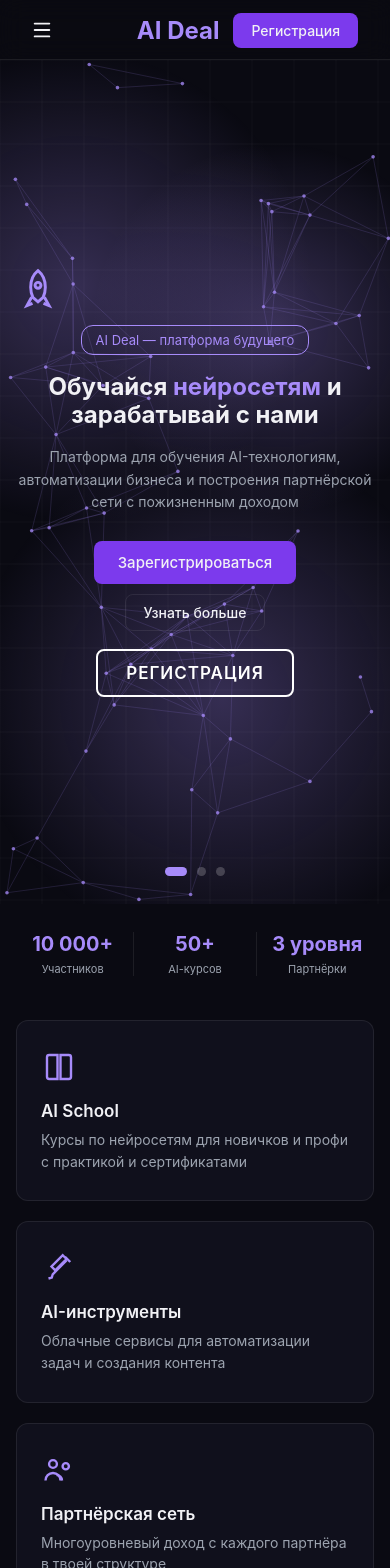
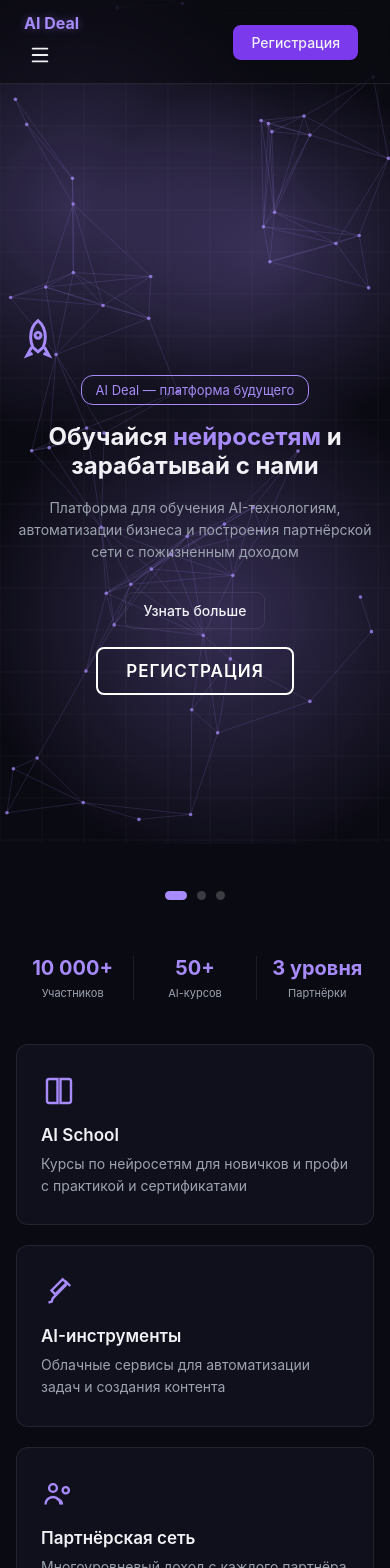
Before and after one commit to lordlezabastard-afk/ai-deal-website, a React (Vite) app in the folder frontend/: page / in a window 390 px wide. Shown: the top 1568 px of the page. Built offline with nearby package versions, Linux system fonts and the light colour scheme.

Commit message:
Единый фон секций, пульсация логотипа, боковые иллюстрации, анимация счётчиков статистики

```diff
--- a/frontend/src/components/Hero.css
+++ b/frontend/src/components/Hero.css
@@ -1,3 +1,11 @@
+.hero-fixed-canvas {
+  position: fixed;
+  inset: 0;
+  width: 100%;
+  height: 100%;
+  z-index: 0;
+}
+
 .hero-scroll {
   position: relative;
   height: 100vh;
@@ -15,54 +23,7 @@
   flex-direction: column;
   justify-content: center;
   overflow: hidden;
-  background: #0a0a12;
-}
-
-.hero__canvas {
-  position: absolute;
-  inset: 0;
-  width: 100%;
-  height: 100%;
-  z-index: 0;
-}
-
-.hero-section__bg {
-  position: absolute;
-  inset: 0;
-  z-index: 0;
-  background-size: cover;
-  background-position: center;
-}
-
-/* Параллакс: дальний слой (фон) двигается медленнее обычной скорости скролла.
-   --py — смещение скролла внутри секции (px), задаётся в JS; net скорость слоя ≈ 0.35 от обычной. */
-.hero-parallax {
-  will-change: transform;
-  opacity: var(--bg-fade, 1);
-}
-
-.hero__canvas.hero-parallax {
-  transform: translateY(calc(var(--py, 0) * 1px * 0.65));
-}
-
-.hero-section__bg.hero-parallax {
-  transform: translateY(calc(var(--py, 0) * 1px * 0.65)) scale(1.15);
-}
-
-@media (max-width: 768px) {
-  .hero__canvas.hero-parallax {
-    transform: translateY(calc(var(--py, 0) * 1px * 0.12));
-  }
-
-  .hero-section__bg.hero-parallax {
-    transform: translateY(calc(var(--py, 0) * 1px * 0.12)) scale(1.15);
-  }
-}
-
-.hero-section__overlay {
-  position: absolute;
-  inset: 0;
-  background: rgba(10, 10, 18, 0.55);
+  background: transparent;
 }
 
 .hero__content {
@@ -74,10 +35,74 @@
   text-align: center;
 }
 
+.hero__layout {
+  position: relative;
+  z-index: 1;
+  display: flex;
+  align-items: center;
+  justify-content: center;
+  gap: 48px;
+  max-width: 1100px;
+  margin: 0 auto;
+  padding: 0 24px;
+}
+
+.hero__layout--right {
+  flex-direction: row-reverse;
+}
+
+.hero__layout .hero__content {
+  margin: 0;
+  padding: 0;
+  flex: 1;
+}
+
+.hero__content--side {
+  text-align: left;
+}
+
+.hero__content--side .hero__buttons {
+  justify-content: flex-start;
+}
+
+.hero__side-image {
+  flex: 0 0 38%;
+  max-width: 380px;
+}
+
+.hero__side-image-img {
+  width: 100%;
+  height: auto;
+  border-radius: 16px;
+  box-shadow: 0 0 40px rgba(124, 58, 237, 0.25);
+  display: block;
+}
+
+.hero__side-image-placeholder {
+  width: 100%;
+  aspect-ratio: 4 / 5;
+  border-radius: 16px;
+  display: flex;
+  align-items: center;
+  justify-content: center;
+  box-shadow: 0 0 40px rgba(124, 58, 237, 0.2);
+  color: rgba(255, 255, 255, 0.45);
+}
+
+.hero__side-image-placeholder svg {
+  width: 72px;
+  height: 72px;
+}
+
 .hero__icon {
   width: 44px;
   height: 44px;
   margin-bottom: 14px;
+}
+
+.hero__content--side .hero__icon {
+  margin-left: 0;
+  margin-right: auto;
 }
 
 .hero__badge {
@@ -182,6 +207,29 @@
     padding: 12px 28px;
     font-size: 17px;
   }
+
+  .hero__layout,
+  .hero__layout--right {
+    flex-direction: column;
+    gap: 24px;
+  }
+
+  .hero__side-image {
+    flex: none;
+    max-width: 220px;
+  }
+
+  .hero__content--side {
+    text-align: center;
+  }
+
+  .hero__content--side .hero__buttons {
+    justify-content: center;
+  }
+
+  .hero__content--side .hero__icon {
+    margin-left: auto;
+  }
 }
 
 @media (max-width: 480px) {
--- a/frontend/src/components/Hero.jsx
+++ b/frontend/src/components/Hero.jsx
@@ -1,9 +1,12 @@
 import { useEffect, useRef, useState } from "react";
-import slide2Background from "../assets/Fone2.webp";
-import slide3Background from "../assets/Fone3.avif";
 import "./Hero.css";
 
-const CANVAS_COLOR = [167, 139, 250];
+// TODO: когда появятся реальные файлы — заменить на:
+// import fone1 from "../assets/fone1.avif";
+// import fone2 from "../assets/fone2.avif";
+// и передать их в SECTIONS[1].sideImage.image / SECTIONS[2].sideImage.image
+const fone1 = null;
+const fone2 = null;
 
 const SECTIONS = [
   {
@@ -18,9 +21,10 @@ const SECTIONS = [
     subtitle:
       "Платформа для обучения AI-технологиям, автоматизации бизнеса и построения партнёрской сети с пожизненным доходом",
     accent: "#a78bfa",
-    primaryBtn: { label: "Зарегистрироваться", bg: "#7c3aed" },
+    accentRgb: [167, 139, 250],
+    primaryBtn: null,
     secondaryBtn: { label: "Узнать больше" },
-    bgImage: null,
+    sideImage: null,
   },
   {
     id: 1,
@@ -36,9 +40,10 @@ const SECTIONS = [
     subtitle:
       "Мощный набор средств для вашего бизнеса. Поможет внедрить нейросети и облачные сервисы. Автоматизирует задачи, улучшит процессы и увеличит производительность. Всё готово к использованию",
     accent: "#34d399",
+    accentRgb: [52, 211, 153],
     primaryBtn: { label: "Смотреть курсы", bg: "#059669" },
     secondaryBtn: { label: "Как это работает" },
-    bgImage: slide2Background,
+    sideImage: { position: "left", image: fone1, glow: "rgba(52, 211, 153, 0.3)" },
   },
   {
     id: 2,
@@ -51,9 +56,10 @@ const SECTIONS = [
     subtitle:
       "Приглашай партнёров и зарабатывай с трёх уровней структуры. Чем больше команда — тем выше доход.",
     accent: "#fbbf24",
+    accentRgb: [251, 191, 36],
     primaryBtn: { label: "Начать зарабатывать", bg: "#b45309" },
     secondaryBtn: { label: "Условия партнёрки" },
-    bgImage: slide3Background,
+    sideImage: { position: "right", image: fone2, glow: "rgba(251, 191, 36, 0.3)" },
   },
 ];
 
@@ -81,12 +87,26 @@ const ICONS = {
   ),
 };
 
+function lerpColor(a, b, t) {
+  return [a[0] + (b[0] - a[0]) * t, a[1] + (b[1] - a[1]) * t, a[2] + (b[2] - a[2]) * t];
+}
+
 function Hero() {
   const containerRef = useRef(null);
   const sectionRefs = useRef([]);
   const canvasRef = useRef(null);
   const [activeIndex, setActiveIndex] = useState(0);
 
+  const targetColorRef = useRef(SECTIONS[0].accentRgb);
+  const currentColorRef = useRef([...SECTIONS[0].accentRgb]);
+  const scrollProgressRef = useRef(0);
+
+  useEffect(() => {
+    targetColorRef.current = SECTIONS[activeIndex].accentRgb;
+  }, [activeIndex]);
+
+  // Следим за скроллом внутри scroll-snap контейнера: какая секция активна
+  // и насколько мы продвинулись внутри неё (используется для лёгкого смещения частиц в canvas).
   useEffect(() => {
     const container = containerRef.current;
     let ticking = false;
@@ -94,16 +114,11 @@ function Hero() {
     function update() {
       const vh = container.clientHeight;
       const scrollTop = container.scrollTop;
+      const raw = scrollTop / vh;
+      const idx = Math.min(Math.max(Math.round(raw), 0), SECTIONS.length - 1);
 
-      setActiveIndex(Math.round(scrollTop / vh));
-
-      sectionRefs.current.forEach((sectionEl, i) => {
-        if (!sectionEl) return;
-        const delta = scrollTop - i * vh;
-        const progress = Math.min(Math.abs(delta) / vh, 1);
-        sectionEl.style.setProperty("--py", delta.toFixed(1));
-        sectionEl.style.setProperty("--bg-fade", (1 - progress * 0.4).toFixed(3));
-      });
+      setActiveIndex(idx);
+      scrollProgressRef.current = raw - Math.floor(raw);
 
       ticking = false;
     }
@@ -124,12 +139,15 @@ function Hero() {
     };
   }, []);
 
+  // Единый закреплённый (position: fixed) canvas-фон для всех 3 секций.
+  // Сам canvas не двигается со скроллом — двигаются только частицы/орбы внутри него,
+  // а цвет акцента плавно перетекает между секциями (фиолетовый → зелёный → жёлтый).
   useEffect(() => {
     const canvas = canvasRef.current;
     const ctx = canvas.getContext("2d");
     const dpr = window.devicePixelRatio || 1;
-    let width = 0;
-    let height = 0;
+    let width = window.innerWidth;
+    let height = window.innerHeight;
     let rafId;
 
     const particles = Array.from({ length: 58 }, () => ({
@@ -146,9 +164,8 @@ function Hero() {
     ];
 
     function resize() {
-      const rect = canvas.parentElement.getBoundingClientRect();
-      width = rect.width;
-      height = rect.height;
+      width = window.innerWidth;
+      height = window.innerHeight;
       canvas.width = width * dpr;
       canvas.height = height * dpr;
       canvas.style.width = `${width}px`;
@@ -160,9 +177,13 @@ function Hero() {
     resize();
     window.addEventListener("resize", resize);
 
-    const [r, g, b] = CANVAS_COLOR;
+    function draw() {
+      currentColorRef.current = lerpColor(currentColorRef.current, targetColorRef.current, 0.02);
+      const [r, g, b] = currentColorRef.current.map(Math.round);
 
-    function draw() {
+      // лёгкое смещение по вертикали в зависимости от прогресса скролла внутри текущей секции
+      const offsetY = (scrollProgressRef.current - 0.5) * 40;
+
       ctx.clearRect(0, 0, width, height);
 
       ctx.strokeStyle = "rgba(255,255,255,0.035)";
@@ -184,7 +205,7 @@ function Hero() {
       const now = Date.now();
       orbs.forEach((orb) => {
         const x = (orb.baseX + Math.sin(now * orb.speed + orb.phase) * 0.07) * width;
-        const y = (orb.baseY + Math.cos(now * orb.speed * 0.8 + orb.phase) * 0.06) * height;
+        const y = (orb.baseY + Math.cos(now * orb.speed * 0.8 + orb.phase) * 0.06) * height + offsetY;
         const radius = orb.r * Math.max(width, height);
         const gradient = ctx.createRadialGradient(x, y, 0, x, y, radius);
         gradient.addColorStop(0, `rgba(${r},${g},${b},0.28)`);
@@ -200,7 +221,7 @@ function Hero() {
         p.y += p.vy;
         if (p.x < 0 || p.x > 1) p.vx *= -1;
         if (p.y < 0 || p.y > 1) p.vy *= -1;
-        return { x: p.x * width, y: p.y * height };
+        return { x: p.x * width, y: p.y * height + offsetY };
       });
 
       ctx.strokeStyle = `rgba(${r},${g},${b},0.15)`;
@@ -243,25 +264,13 @@ function Hero() {
   }
 
   return (
+    <>
+      <canvas ref={canvasRef} className="hero-fixed-canvas" />
+
       <div className="hero-scroll" ref={containerRef}>
-      {SECTIONS.map((section, i) => (
-        <section
-          key={section.id}
-          ref={(el) => (sectionRefs.current[i] = el)}
-          className="hero-section"
-        >
-          {section.bgImage ? (
-            <div
-              className="hero-section__bg hero-parallax"
-              style={{ backgroundImage: `url(${section.bgImage})` }}
-            >
-              <div className="hero-section__overlay" />
-            </div>
-          ) : (
-            <canvas ref={canvasRef} className="hero__canvas hero-parallax" />
-          )}
-
-          <div className="hero__content">
+        {SECTIONS.map((section, i) => {
+          const content = (
+            <div className={`hero__content ${section.sideImage ? "hero__content--side" : ""}`}>
               <div className="hero__icon" style={{ color: section.accent }}>
                 {ICONS[section.icon]}
               </div>
@@ -284,9 +293,14 @@ function Hero() {
               </h1>
               <p className="hero__subtitle">{section.subtitle}</p>
               <div className="hero__buttons">
-              <button className="btn hero__btn-primary" style={{ background: section.primaryBtn.bg }}>
+                {section.primaryBtn && (
+                  <button
+                    className="btn hero__btn-primary"
+                    style={{ background: section.primaryBtn.bg }}
+                  >
                     {section.primaryBtn.label}
                   </button>
+                )}
                 <button className="btn btn--ghost">{section.secondaryBtn.label}</button>
               </div>
               <div className="hero__cta">
@@ -295,8 +309,36 @@ function Hero() {
                 </button>
               </div>
             </div>
+          );
+
+          return (
+            <section
+              key={section.id}
+              ref={(el) => (sectionRefs.current[i] = el)}
+              className="hero-section"
+            >
+              {section.sideImage ? (
+                <div className={`hero__layout hero__layout--${section.sideImage.position}`}>
+                  <div className="hero__side-image">
+                    {section.sideImage.image ? (
+                      <img src={section.sideImage.image} alt="" className="hero__side-image-img" />
+                    ) : (
+                      <div
+                        className="hero__side-image-placeholder"
+                        style={{ background: `linear-gradient(145deg, ${section.sideImage.glow}, rgba(10,10,18,0.85))` }}
+                      >
+                        {ICONS[section.icon]}
+                      </div>
+                    )}
+                  </div>
+                  {content}
+                </div>
+              ) : (
+                content
+              )}
             </section>
-      ))}
+          );
+        })}
 
         <div className="hero__dots">
           {SECTIONS.map((section, i) => (
@@ -311,6 +353,7 @@ function Hero() {
           ))}
         </div>
       </div>
+    </>
   );
 }
 
--- a/frontend/src/components/Navbar.css
+++ b/frontend/src/components/Navbar.css
@@ -2,7 +2,7 @@
   position: sticky;
   top: 0;
   z-index: 100;
-  height: 60px;
+  height: 84px;
   background: rgba(10, 10, 18, 0.6);
   backdrop-filter: blur(12px);
   -webkit-backdrop-filter: blur(12px);
@@ -10,19 +10,26 @@
 }
 
 .navbar__inner {
-  height: 60px;
+  height: 84px;
   display: flex;
   align-items: center;
   justify-content: space-between;
   padding: 0 1.5rem;
 }
 
+.navbar__left {
+  display: flex;
+  flex-direction: column;
+  align-items: flex-start;
+  gap: 6px;
+}
+
 .navbar__burger {
   display: flex;
   align-items: center;
   justify-content: center;
-  width: 36px;
-  height: 36px;
+  width: 32px;
+  height: 32px;
   background: transparent;
   border: none;
   color: var(--color-text);
@@ -37,10 +44,21 @@
 }
 
 .navbar__logo {
-  font-size: 24px;
+  font-size: 16px;
   font-weight: 700;
   color: var(--color-accent-light);
   white-space: nowrap;
+  animation: navbarLogoGlow 2.8s ease-in-out infinite;
+}
+
+@keyframes navbarLogoGlow {
+  0%,
+  100% {
+    text-shadow: 0 0 8px rgba(167, 139, 250, 0.4);
+  }
+  50% {
+    text-shadow: 0 0 20px rgba(167, 139, 250, 0.9);
+  }
 }
 
 .btn {
--- a/frontend/src/components/Navbar.jsx
+++ b/frontend/src/components/Navbar.jsx
@@ -6,6 +6,10 @@ function Navbar({ sidebarOpen, onBurgerClick }) {
   return (
     <header className="navbar">
       <div className="navbar__inner">
+        <div className="navbar__left">
+          <Link to="/" className="navbar__logo">
+            AI Deal
+          </Link>
           <button
             type="button"
             className="navbar__burger"
@@ -14,11 +18,9 @@ function Navbar({ sidebarOpen, onBurgerClick }) {
           >
             {sidebarOpen ? <X size={22} /> : <Menu size={22} />}
           </button>
+        </div>
 
         <div className="navbar__right">
-          <Link to="/" className="navbar__logo">
-            AI Deal
-          </Link>
           <button type="button" className="btn btn--ghost navbar__login">
             Войти
           </button>
--- a/frontend/src/components/Sidebar.css
+++ b/frontend/src/components/Sidebar.css
@@ -34,7 +34,7 @@
 .sidebar__nav {
   display: flex;
   flex-direction: column;
-  padding: 80px 12px 24px;
+  padding: 100px 12px 24px;
   gap: 2px;
 }
 
--- a/frontend/src/components/Stats.jsx
+++ b/frontend/src/components/Stats.jsx
@@ -1,17 +1,66 @@
+import { useEffect, useRef, useState } from "react";
 import "./Stats.css";
 
 const STATS = [
-  { value: "10 000+", label: "Участников" },
-  { value: "50+", label: "AI-курсов" },
-  { value: "3 уровня", label: "Партнёрки" },
+  { id: "users", target: 10000, suffix: "+", label: "Участников" },
+  { id: "courses", target: 50, suffix: "+", label: "AI-курсов" },
+  { id: "levels", staticValue: "3 уровня", label: "Партнёрки" },
 ];
 
+function easeOutQuad(t) {
+  return 1 - (1 - t) * (1 - t);
+}
+
 function Stats() {
+  const sectionRef = useRef(null);
+  const hasAnimatedRef = useRef(false);
+  const [counts, setCounts] = useState({ users: 0, courses: 0 });
+  const [done, setDone] = useState(false);
+
+  useEffect(() => {
+    const el = sectionRef.current;
+
+    const observer = new IntersectionObserver(
+      ([entry]) => {
+        if (!entry.isIntersecting || hasAnimatedRef.current) return;
+        hasAnimatedRef.current = true;
+        observer.disconnect();
+
+        const duration = 1800;
+        const start = performance.now();
+
+        function tick(now) {
+          const t = Math.min((now - start) / duration, 1);
+          const eased = easeOutQuad(t);
+          setCounts({
+            users: Math.round(eased * 10000),
+            courses: Math.round(eased * 50),
+          });
+          if (t < 1) {
+            requestAnimationFrame(tick);
+          } else {
+            setDone(true);
+          }
+        }
+
+        requestAnimationFrame(tick);
+      },
+      { threshold: 0.4 }
+    );
+
+    if (el) observer.observe(el);
+    return () => observer.disconnect();
+  }, []);
+
   return (
-    <section className="stats">
+    <section className="stats" ref={sectionRef}>
       {STATS.map((stat, i) => (
-        <div key={stat.label} className={`stats__item ${i > 0 ? "stats__item--divided" : ""}`}>
-          <span className="stats__value">{stat.value}</span>
+        <div key={stat.id} className={`stats__item ${i > 0 ? "stats__item--divided" : ""}`}>
+          <span className="stats__value">
+            {stat.staticValue
+              ? stat.staticValue
+              : `${counts[stat.id].toLocaleString("ru-RU")}${done ? stat.suffix : ""}`}
+          </span>
           <span className="stats__label">{stat.label}</span>
         </div>
       ))}
--- a/frontend/src/pages/Placeholder.css
+++ b/frontend/src/pages/Placeholder.css
@@ -1,5 +1,5 @@
 .placeholder {
-  min-height: calc(100vh - 60px);
+  min-height: calc(100vh - 84px);
   display: flex;
   align-items: center;
   justify-content: center;
```
Also changed, not shown: frontend/src/assets/Fone2.webp (deleted), frontend/src/assets/Fone3.avif (deleted). Lines whose indentation alone changed are shown as unchanged.
